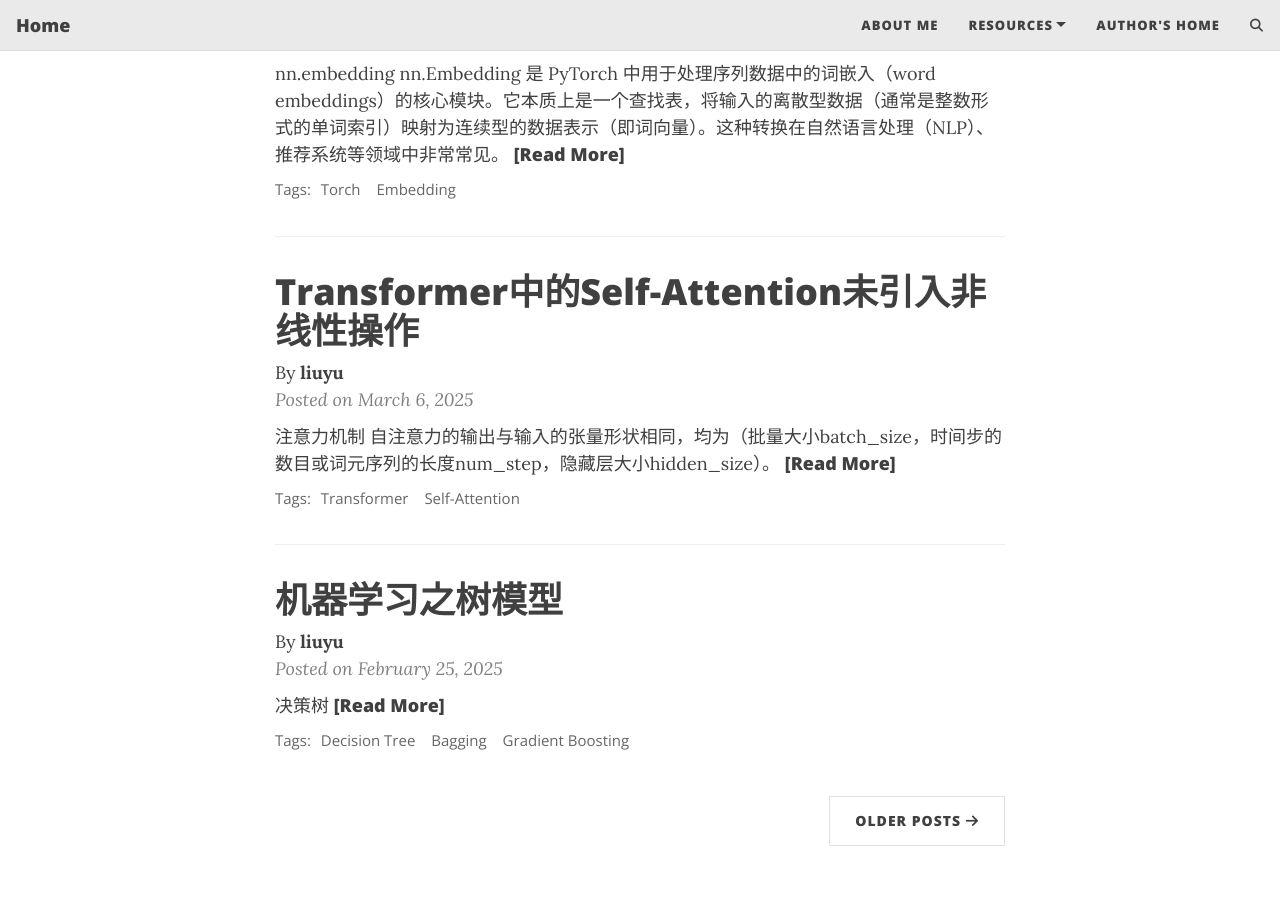
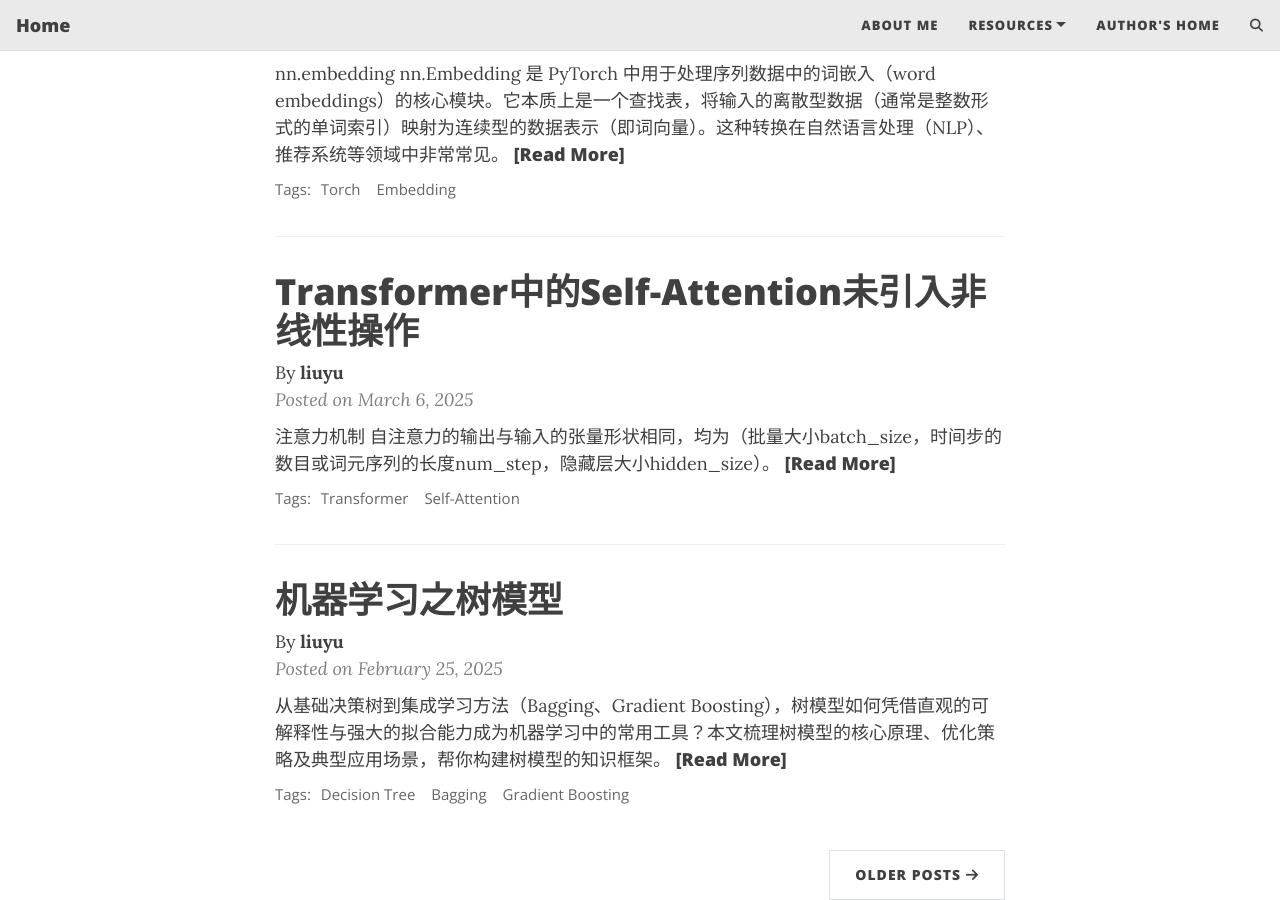
Before and after one commit to cosmoliu2002/cosmoliu2002.github.io, a Jekyll site: the page built from index.html, in a window 1280 px wide and 900 px high, scrolled down 968 px. Built offline with Jekyll 4.4.1, drawn with Linux system fonts in a browser that asks for light colours; the list of posts is cut into pages by our own code; comment, search, counter and statistics services are not loaded; before the commit the page ends 1814 px from its top, so only the background shows below that.

Commit message:
Update 2025-02-25-decisiontree.md

```diff
--- a/_posts/2025-02-25-decisiontree.md
+++ b/_posts/2025-02-25-decisiontree.md
@@ -3,6 +3,7 @@ layout: post
 title: 机器学习之树模型
 tags: [Decision Tree, Bagging, Gradient Boosting]
 mathjax: true
+excerpt: "从基础决策树到集成学习方法（Bagging、Gradient Boosting），树模型如何凭借直观的可解释性与强大的拟合能力成为机器学习中的常用工具？本文梳理树模型的核心原理、优化策略及典型应用场景，帮你构建树模型的知识框架。"
 author: liuyu
 ---
 
```
